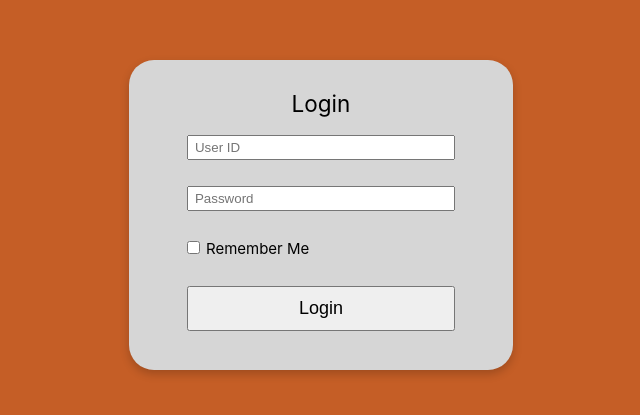
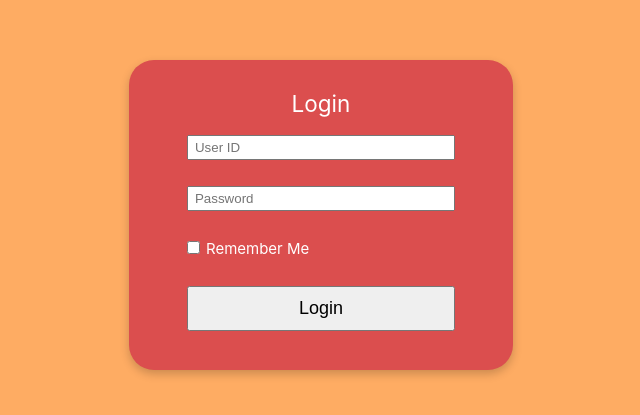
Before and after one commit to POOHRIN/CSTU-FACILITY-BOOKING-WEBSITE, a Vue app: page /login in a window 1280 px wide. Shown: the part 185-600 px from the top of the page, without its empty margins (319-959 px from the left). Built offline with nearby package versions, Linux system fonts and the light colour scheme.

Commit message:
Change Login style to match the prototype

```diff
--- a/src/views/LoginView.vue
+++ b/src/views/LoginView.vue
@@ -42,7 +42,7 @@ const handleLogin = () => {
 
 <style>
 body {
-    background-color: rgb(197, 94, 38);
+    background-color: rgb(254,172,99);
     display: flex;
     justify-content: center;
     align-items: center;
@@ -61,8 +61,8 @@ h2 {
 }
 
 .login-box {
-    background-color: rgb(214, 214, 214);
-    color: black;
+    background-color: rgb(219,78,78);
+    color: white;
     border-radius: 25px;
     width: 30vw;
     padding: 2vw;
```
